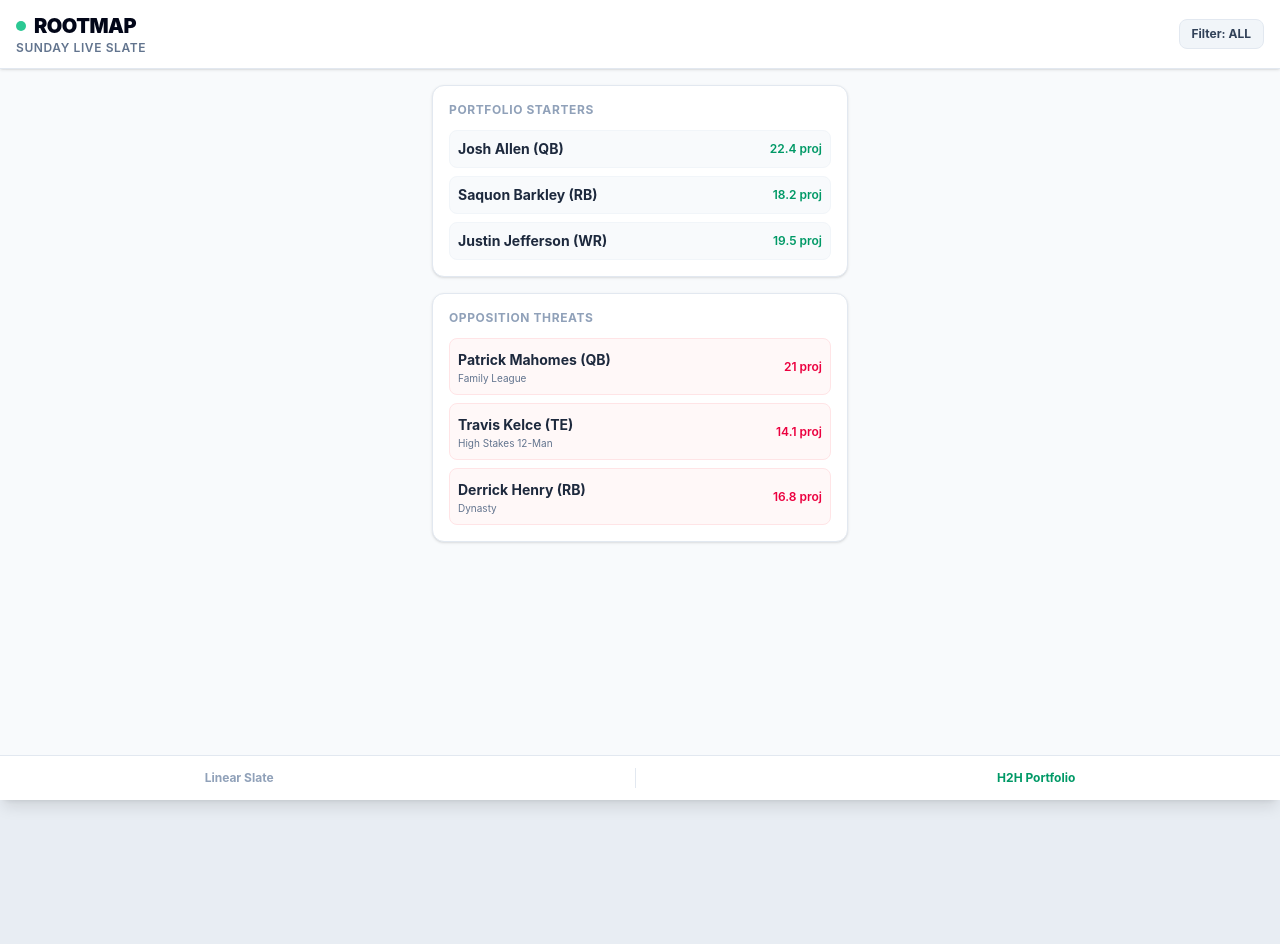
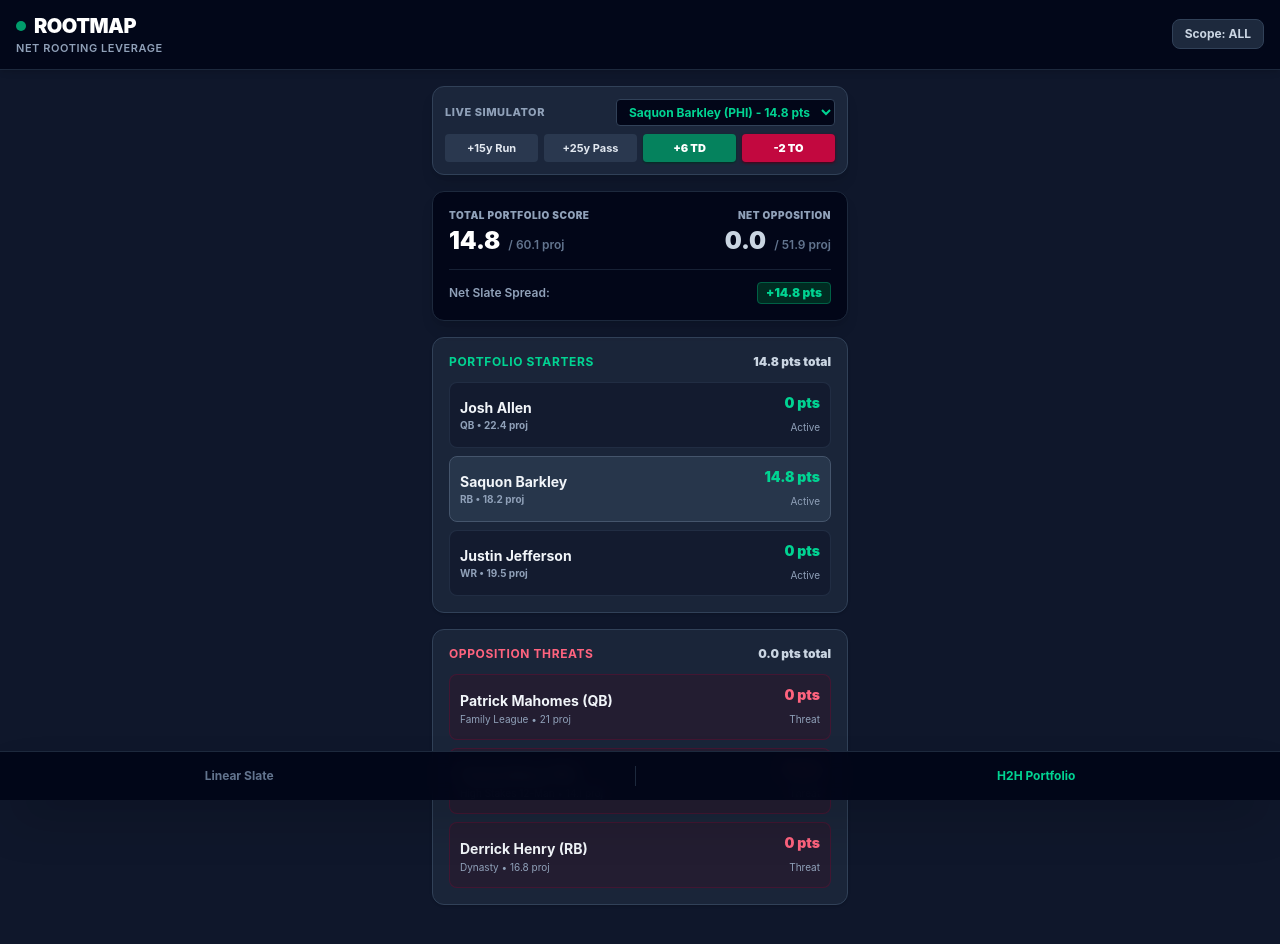
Before and after one commit to myannocone/rootmap, a React (Vite) app: page / in a window 1280 px wide. Both pictures are taken after a click on the button "H2H Portfolio". Shown: the top 944 px of the page. Before the commit the page ends 800 px from the top, so only its background shows below. Built offline with nearby package versions, Linux system fonts and the light colour scheme.

Commit message:
Milestone: Sync live scoring simulation across Linear slate and H2H portfolio scoreboard

```diff
--- a/src/App.jsx
+++ b/src/App.jsx
@@ -1,115 +1,315 @@
 import React, { useState } from 'react';
-import { mockGames, mockH2H } from './data/mockSlate';
+import { mockGames as initialGames, mockH2H as initialH2H } from './data/mockSlate';
 
 export default function App() {
   const [view, setView] = useState('linear');
   const [filter, setFilter] = useState('all');
+  const [games, setGames] = useState(initialGames);
+  const [h2hData, setH2hData] = useState({
+    myRoster: initialH2H.myRoster.map(p => ({
+      ...p,
+      id: p.name.toLowerCase().includes('barkley') ? 'barkley' :
+          p.name.toLowerCase().includes('allen') ? 'allen' :
+          p.name.toLowerCase().includes('jefferson') ? 'jefferson' : p.name,
+      pts: p.name.toLowerCase().includes('barkley') ? 14.8 : 0.0
+    })),
+    opponents: initialH2H.opponents.map((p, idx) => ({
+      ...p,
+      id: p.name.toLowerCase().includes('kelce') ? 'kelce' : `opp_${idx}`,
+      pts: 0.0
+    }))
+  });
+
+  const [selectedPlayerId, setSelectedPlayerId] = useState('barkley');
+  const [recentFlash, setRecentFlash] = useState(null);
+
+  // Synchronized Scoring Simulator
+  const handleSimulatePlay = (ptsDelta, label) => {
+    // 1. Update Linear Slate Games
+    setGames(prevGames =>
+      prevGames.map(game => ({
+        ...game,
+        players: game.players.map(p => {
+          if (p.id === selectedPlayerId) {
+            const updatedPts = Math.max(0, +(p.pts + ptsDelta).toFixed(1));
+            return { ...p, pts: updatedPts };
+          }
+          return p;
+        })
+      }))
+    );
+
+    // 2. Synchronize H2H Rosters & Scores
+    setH2hData(prev => ({
+      myRoster: prev.myRoster.map(p =>
+        p.id === selectedPlayerId ? { ...p, pts: Math.max(0, +(p.pts + ptsDelta).toFixed(1)) } : p
+      ),
+      opponents: prev.opponents.map(p =>
+        p.id === selectedPlayerId ? { ...p, pts: Math.max(0, +(p.pts + ptsDelta).toFixed(1)) } : p
+      )
+    }));
+
+    // Trigger pulse
+    setRecentFlash({ id: selectedPlayerId, label, delta: ptsDelta });
+    setTimeout(() => setRecentFlash(null), 1800);
+  };
+
+  // Compile full player list for simulator dropdown
+  const linearPlayers = games.flatMap(g => g.players);
+  const allSelectable = [
+    ...linearPlayers,
+    ...h2hData.opponents.filter(o => !linearPlayers.some(lp => lp.id === o.id)).map(o => ({
+      id: o.id,
+      name: o.name,
+      team: 'OPP',
+      pos: o.pos,
+      pts: o.pts
+    }))
+  ];
+  const activePlayer = allSelectable.find(p => p.id === selectedPlayerId) || allSelectable[0];
+
+  // Aggregated Portfolio Totals
+  const totalMyPts = h2hData.myRoster.reduce((sum, p) => sum + p.pts, 0).toFixed(1);
+  const totalMyProj = h2hData.myRoster.reduce((sum, p) => sum + p.proj, 0).toFixed(1);
+  const totalOppPts = h2hData.opponents.reduce((sum, p) => sum + p.pts, 0).toFixed(1);
+  const totalOppProj = h2hData.opponents.reduce((sum, p) => sum + p.proj, 0).toFixed(1);
+  const netMargin = (totalMyPts - totalOppPts).toFixed(1);
 
   return (
-    <div className="min-h-screen bg-slate-50 text-slate-900 pb-24 font-sans antialiased">
-      {/* Header */}
-      <header className="sticky top-0 z-30 bg-white/95 backdrop-blur border-b border-slate-200 px-4 py-3 shadow-sm flex items-center justify-between">
+    <div className="min-h-screen bg-slate-900 text-slate-100 pb-36 font-sans antialiased selection:bg-emerald-500 selection:text-white">
+      {/* Top Header */}
+      <header className="sticky top-0 z-30 bg-slate-950/90 backdrop-blur border-b border-slate-800 px-4 py-3 shadow-md flex items-center justify-between">
         <div>
-          <h1 className="text-xl font-black tracking-tight text-slate-950 flex items-center gap-2">
+          <h1 className="text-xl font-black tracking-tight text-white flex items-center gap-2">
             <span className="w-2.5 h-2.5 rounded-full bg-emerald-500 animate-pulse"></span>
             ROOTMAP
           </h1>
-          <p className="text-xs font-semibold text-slate-500 uppercase tracking-wider">Sunday Live Slate</p>
+          <p className="text-[11px] font-semibold text-slate-400 uppercase tracking-wider">Net Rooting Leverage</p>
         </div>
         <button
           onClick={() => setFilter(f => f === 'all' ? 'mine' : f === 'mine' ? 'opp' : 'all')}
-          className="px-3 py-1.5 text-xs font-bold rounded-lg border border-slate-200 bg-slate-100 hover:bg-slate-200 text-slate-700 transition"
+          className="px-3 py-1.5 text-xs font-bold rounded-lg border border-slate-700 bg-slate-800 hover:bg-slate-700 text-slate-300 transition"
         >
-          Filter: {filter.toUpperCase()}
+          Scope: {filter.toUpperCase()}
         </button>
       </header>
 
-      {/* Main View Container */}
+      {/* Floating Simulation Dock */}
+      <section className="max-w-md mx-auto px-4 pt-4">
+        <div className="bg-slate-800/90 border border-slate-700 rounded-xl p-3 shadow-lg">
+          <div className="flex items-center justify-between mb-2">
+            <span className="text-[11px] font-extrabold uppercase tracking-wider text-slate-400">Live Simulator</span>
+            <select
+              value={selectedPlayerId}
+              onChange={(e) => setSelectedPlayerId(e.target.value)}
+              className="bg-slate-950 text-emerald-400 border border-slate-700 text-xs font-bold rounded px-2 py-1 outline-none focus:ring-1 focus:ring-emerald-500"
+            >
+              {allSelectable.map(p => (
+                <option key={p.id} value={p.id}>
+                  {p.name} ({p.team || p.pos}) - {p.pts} pts
+                </option>
+              ))}
+            </select>
+          </div>
+
+          <div className="grid grid-cols-4 gap-1.5">
+            <button
+              onClick={() => handleSimulatePlay(1.5, '+15 yd rush')}
+              className="py-1.5 px-1 bg-slate-700/70 hover:bg-slate-600 rounded text-[11px] font-bold text-slate-200 transition active:scale-95"
+            >
+              +15y Run
+            </button>
+            <button
+              onClick={() => handleSimulatePlay(2.5, '+25 yd pass')}
+              className="py-1.5 px-1 bg-slate-700/70 hover:bg-slate-600 rounded text-[11px] font-bold text-slate-200 transition active:scale-95"
+            >
+              +25y Pass
+            </button>
+            <button
+              onClick={() => handleSimulatePlay(6.0, 'Touchdown!')}
+              className="py-1.5 px-1 bg-emerald-600/80 hover:bg-emerald-500 rounded text-[11px] font-black text-white transition active:scale-95 shadow-sm shadow-emerald-950"
+            >
+              +6 TD
+            </button>
+            <button
+              onClick={() => handleSimulatePlay(-2.0, 'Turnover')}
+              className="py-1.5 px-1 bg-rose-600/80 hover:bg-rose-500 rounded text-[11px] font-black text-white transition active:scale-95 shadow-sm shadow-rose-950"
+            >
+              -2 TO
+            </button>
+          </div>
+
+          {recentFlash && (
+            <div className="mt-2 text-center text-xs font-bold text-emerald-400 animate-bounce">
+              ⚡ {activePlayer?.name}: {recentFlash.label} ({recentFlash.delta > 0 ? `+${recentFlash.delta}` : recentFlash.delta} pts)
+            </div>
+          )}
+        </div>
+      </section>
+
+      {/* Main View Area */}
       <main className="max-w-md mx-auto p-4 space-y-4">
         {view === 'linear' ? (
-          /* Linear Portfolio Slate */
+          /* Linear Slate View */
           <div className="space-y-4">
-            {mockGames.map(game => (
-              <div key={game.id} className="bg-white rounded-xl border border-slate-200 shadow-sm overflow-hidden">
-                <div className="bg-slate-100 px-3.5 py-2 border-b border-slate-200 flex justify-between items-center text-xs font-semibold text-slate-600">
-                  <span>{game.away} @ {game.home}</span>
-                  <span className={game.status.includes('LIVE') ? 'text-emerald-600 font-bold' : ''}>
+            {games.map(game => (
+              <div key={game.id} className="bg-slate-800/80 rounded-xl border border-slate-700/80 shadow-md overflow-hidden">
+                <div className="bg-slate-950/60 px-3.5 py-2 border-b border-slate-700/80 flex justify-between items-center text-xs font-semibold text-slate-400">
+                  <span className="font-bold text-slate-300">{game.away} @ {game.home}</span>
+                  <span className={game.status.includes('LIVE') ? 'text-emerald-400 font-bold' : ''}>
                     {game.status} • {game.time}
                   </span>
                 </div>
-                <div className="divide-y divide-slate-100">
-                  {game.players.map(player => (
-                    <div key={player.id} className="p-3.5 flex items-center justify-between">
+                <div className="divide-y divide-slate-700/50">
+                  {game.players.map(player => {
+                    const isTarget = player.id === selectedPlayerId;
+                    const isFlashing = recentFlash?.id === player.id;
+                    return (
+                      <div
+                        key={player.id}
+                        onClick={() => setSelectedPlayerId(player.id)}
+                        className={`p-3.5 flex items-center justify-between cursor-pointer transition ${
+                          isTarget ? 'bg-slate-700/30' : 'hover:bg-slate-700/20'
+                        } ${isFlashing ? 'ring-2 ring-emerald-500 ring-inset bg-emerald-950/20' : ''}`}
+                      >
                         <div>
                           <div className="flex items-center gap-2">
-                          <span className="text-sm font-bold text-slate-900">{player.name}</span>
-                          <span className="text-[10px] font-bold px-1.5 py-0.5 rounded bg-slate-100 text-slate-600">
+                            <span className="text-sm font-bold text-white">{player.name}</span>
+                            <span className="text-[10px] font-bold px-1.5 py-0.5 rounded bg-slate-700 text-slate-300">
                               {player.team} - {player.pos}
                             </span>
                           </div>
-                        <div className="text-xs text-slate-500 mt-0.5">{player.leagues}</div>
+                          <div className="text-xs text-slate-400 mt-0.5">{player.leagues}</div>
                         </div>
                         <div className="text-right">
-                        <div className="text-xs font-semibold text-slate-500">{player.pts} pts</div>
+                          <div className="text-sm font-black text-slate-200">
+                            {player.pts} <span className="text-[10px] font-normal text-slate-400">pts</span>
+                          </div>
                           <span className={`inline-block text-xs font-black px-2 py-0.5 rounded-full mt-1 ${
                             player.exposureColor === 'green'
-                            ? 'bg-emerald-50 text-emerald-700 border border-emerald-200'
-                            : 'bg-rose-50 text-rose-700 border border-rose-200'
+                              ? 'bg-emerald-950 text-emerald-400 border border-emerald-700'
+                              : 'bg-rose-950 text-rose-400 border border-rose-700'
                           }`}>
                             {player.exposure}
                           </span>
                         </div>
                       </div>
-                  ))}
+                    );
+                  })}
                 </div>
               </div>
             ))}
           </div>
         ) : (
-          /* H2H Matchups Grid */
+          /* H2H Matchups & Live Portfolio Totals */
           <div className="space-y-4">
-            <div className="bg-white rounded-xl border border-slate-200 p-4 shadow-sm">
-              <h2 className="text-xs font-bold uppercase tracking-wider text-slate-400 mb-3">Portfolio Starters</h2>
-              <div className="space-y-2">
-                {mockH2H.myRoster.map((player, idx) => (
-                  <div key={idx} className="flex justify-between items-center p-2 rounded-lg bg-slate-50 border border-slate-100">
-                    <span className="text-sm font-bold text-slate-800">{player.name} ({player.pos})</span>
-                    <span className="text-xs font-semibold text-emerald-600">{player.proj} proj</span>
+            {/* Aggregate Scoreboard Card */}
+            <div className="bg-slate-950 border border-slate-800 rounded-xl p-4 shadow-lg">
+              <div className="flex items-center justify-between border-b border-slate-800/80 pb-3 mb-3">
+                <div>
+                  <div className="text-[10px] font-black uppercase tracking-wider text-slate-400">Total Portfolio Score</div>
+                  <div className="text-2xl font-black text-white mt-0.5 flex items-baseline gap-2">
+                    {totalMyPts} <span className="text-xs font-semibold text-slate-500">/ {totalMyProj} proj</span>
                   </div>
-                ))}
+                </div>
+                <div className="text-right">
+                  <div className="text-[10px] font-black uppercase tracking-wider text-slate-400">Net Opposition</div>
+                  <div className="text-2xl font-black text-slate-300 mt-0.5 flex items-baseline gap-2 justify-end">
+                    {totalOppPts} <span className="text-xs font-semibold text-slate-500">/ {totalOppProj} proj</span>
+                  </div>
+                </div>
+              </div>
+              <div className="flex items-center justify-between text-xs">
+                <span className="text-slate-400 font-semibold">Net Slate Spread:</span>
+                <span className={`font-black px-2 py-0.5 rounded ${
+                  netMargin >= 0
+                    ? 'bg-emerald-950 text-emerald-400 border border-emerald-800'
+                    : 'bg-rose-950 text-rose-400 border border-rose-800'
+                }`}>
+                  {netMargin >= 0 ? `+${netMargin}` : netMargin} pts
+                </span>
               </div>
             </div>
 
-            <div className="bg-white rounded-xl border border-slate-200 p-4 shadow-sm">
-              <h2 className="text-xs font-bold uppercase tracking-wider text-slate-400 mb-3">Opposition Threats</h2>
+            {/* My Portfolio Starters */}
+            <div className="bg-slate-800/80 rounded-xl border border-slate-700 p-4 shadow-sm">
+              <div className="flex items-center justify-between mb-3">
+                <h2 className="text-xs font-bold uppercase tracking-wider text-emerald-400">Portfolio Starters</h2>
+                <span className="text-xs font-black text-slate-300">{totalMyPts} pts total</span>
+              </div>
               <div className="space-y-2">
-                {mockH2H.opponents.map((player, idx) => (
-                  <div key={idx} className="flex justify-between items-center p-2 rounded-lg bg-rose-50/50 border border-rose-100">
+                {h2hData.myRoster.map((player) => {
+                  const isTarget = player.id === selectedPlayerId;
+                  const isFlashing = recentFlash?.id === player.id;
+                  return (
+                    <div
+                      key={player.id}
+                      onClick={() => setSelectedPlayerId(player.id)}
+                      className={`flex justify-between items-center p-2.5 rounded-lg border cursor-pointer transition ${
+                        isTarget ? 'bg-slate-700/60 border-slate-600' : 'bg-slate-900/60 border-slate-700/50 hover:bg-slate-700/30'
+                      } ${isFlashing ? 'ring-2 ring-emerald-500 bg-emerald-950/30' : ''}`}
+                    >
                       <div>
-                      <span className="text-sm font-bold text-slate-800">{player.name} ({player.pos})</span>
-                      <div className="text-[10px] text-slate-500">{player.league}</div>
+                        <div className="text-sm font-bold text-slate-100">{player.name}</div>
+                        <div className="text-[10px] font-bold text-slate-400">{player.pos} • {player.proj} proj</div>
                       </div>
-                    <span className="text-xs font-semibold text-rose-600">{player.proj} proj</span>
+                      <div className="text-right">
+                        <div className="text-sm font-black text-emerald-400">{player.pts} pts</div>
+                        <span className="text-[10px] text-slate-400">Active</span>
                       </div>
-                ))}
+                    </div>
+                  );
+                })}
+              </div>
+            </div>
+
+            {/* Opposition Threats */}
+            <div className="bg-slate-800/80 rounded-xl border border-slate-700 p-4 shadow-sm">
+              <div className="flex items-center justify-between mb-3">
+                <h2 className="text-xs font-bold uppercase tracking-wider text-rose-400">Opposition Threats</h2>
+                <span className="text-xs font-black text-slate-300">{totalOppPts} pts total</span>
+              </div>
+              <div className="space-y-2">
+                {h2hData.opponents.map((player) => {
+                  const isTarget = player.id === selectedPlayerId;
+                  const isFlashing = recentFlash?.id === player.id;
+                  return (
+                    <div
+                      key={player.id}
+                      onClick={() => setSelectedPlayerId(player.id)}
+                      className={`flex justify-between items-center p-2.5 rounded-lg border cursor-pointer transition ${
+                        isTarget ? 'bg-rose-950/40 border-rose-800' : 'bg-rose-950/20 border-rose-900/30 hover:bg-rose-950/30'
+                      } ${isFlashing ? 'ring-2 ring-rose-500 bg-rose-950/40' : ''}`}
+                    >
+                      <div>
+                        <span className="text-sm font-bold text-slate-100">{player.name} ({player.pos})</span>
+                        <div className="text-[10px] text-slate-400">{player.league} • {player.proj} proj</div>
+                      </div>
+                      <div className="text-right">
+                        <div className="text-sm font-black text-rose-400">{player.pts} pts</div>
+                        <span className="text-[10px] text-slate-400">Threat</span>
+                      </div>
+                    </div>
+                  );
+                })}
               </div>
             </div>
           </div>
         )}
       </main>
 
-      {/* Bottom Sticky Navigation */}
-      <nav className="fixed bottom-0 inset-x-0 bg-white border-t border-slate-200 px-6 py-3 flex justify-around items-center z-40 shadow-lg">
+      {/* Bottom Navigation */}
+      <nav className="fixed bottom-0 inset-x-0 bg-slate-950/95 backdrop-blur border-t border-slate-800 px-6 py-3.5 flex justify-around items-center z-40 shadow-2xl">
         <button
           onClick={() => setView('linear')}
-          className={`flex flex-col items-center gap-1 ${view === 'linear' ? 'text-emerald-600' : 'text-slate-400 hover:text-slate-600'}`}
+          className={`flex flex-col items-center gap-1 ${view === 'linear' ? 'text-emerald-400' : 'text-slate-500 hover:text-slate-300'}`}
         >
           <span className="text-xs font-bold">Linear Slate</span>
         </button>
-        <div className="h-5 w-px bg-slate-200" />
+        <div className="h-5 w-px bg-slate-800" />
         <button
           onClick={() => setView('h2h')}
-          className={`flex flex-col items-center gap-1 ${view === 'h2h' ? 'text-emerald-600' : 'text-slate-400 hover:text-slate-600'}`}
+          className={`flex flex-col items-center gap-1 ${view === 'h2h' ? 'text-emerald-400' : 'text-slate-500 hover:text-slate-300'}`}
         >
           <span className="text-xs font-bold">H2H Portfolio</span>
         </button>
```
Lines whose indentation alone changed are shown as unchanged.
